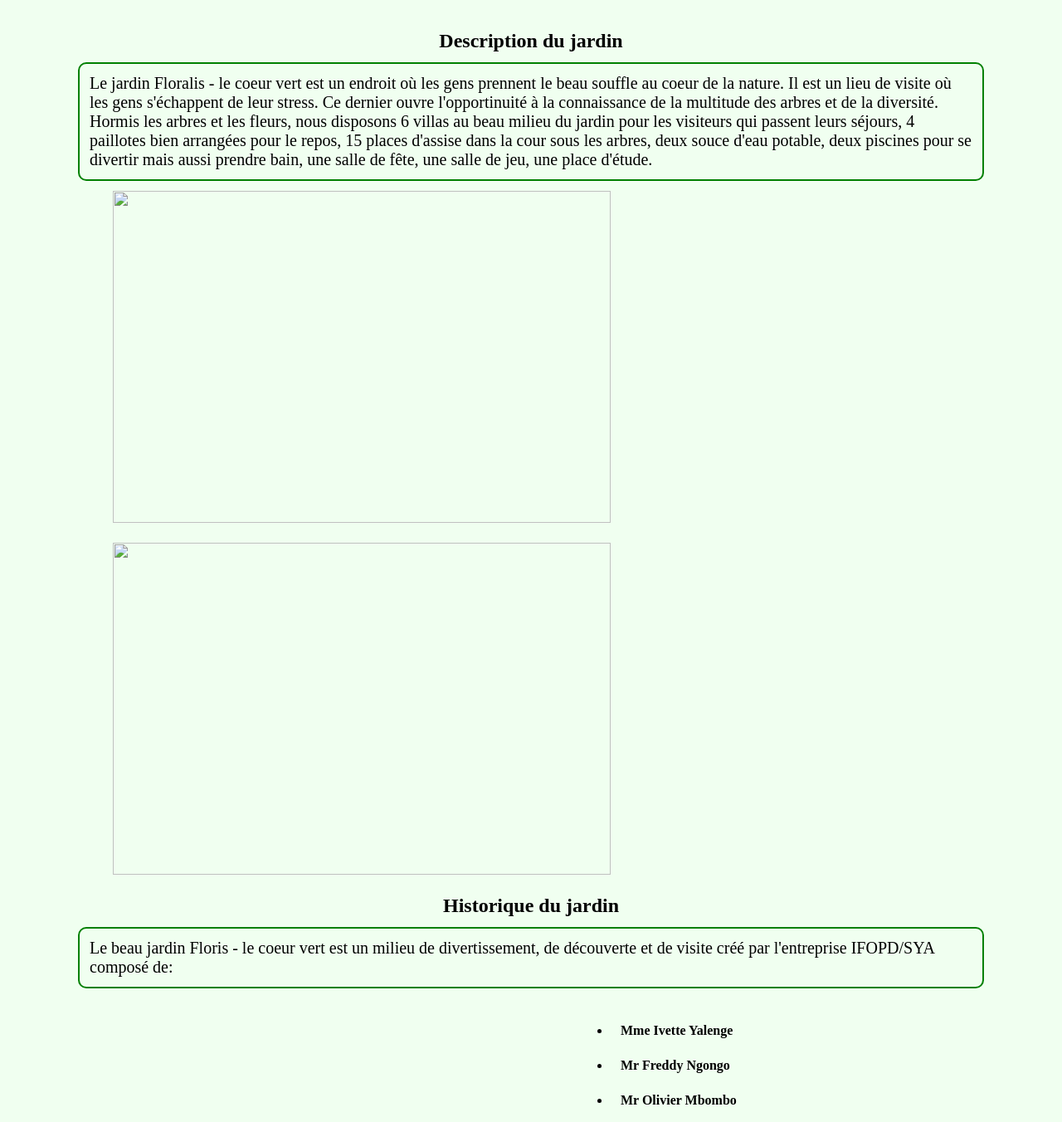
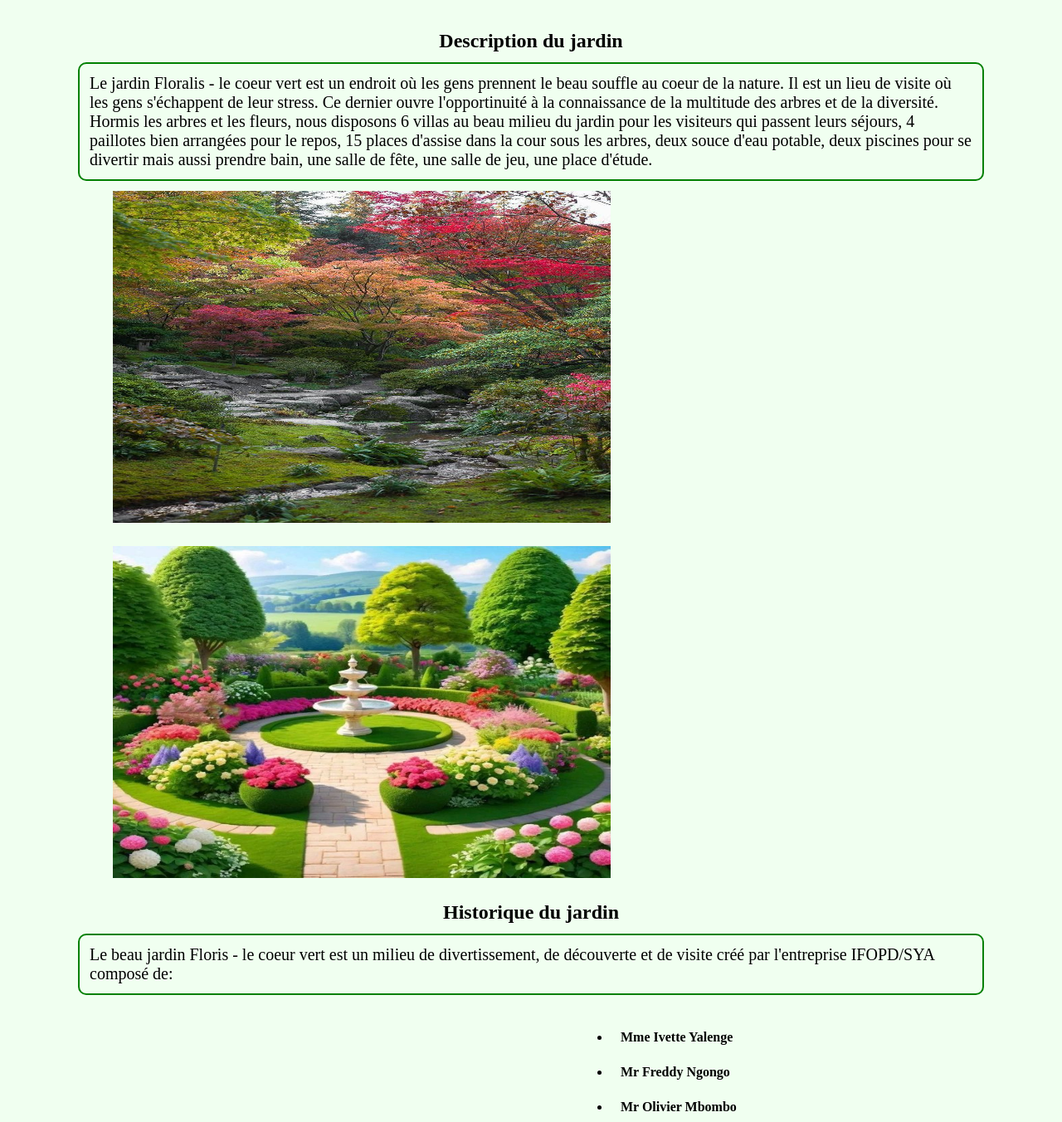
Before and after one commit to Zembo1/Pitie-Zembo-Sya-L3-LMDINFO-Jour, a plain HTML site: page apropos.html in a window 1280 px wide. Shown: the top 1352 px of the page at 83% size. Drawn offline with Linux system fonts and the light colour scheme.

Commit message:
Update apropos.html

```diff
--- a/apropos.html
+++ b/apropos.html
@@ -32,8 +32,8 @@
 <body>
 <h2>Description du jardin</h2>
 <p>Le jardin Floralis - le coeur vert est un endroit où les gens prennent le beau souffle au coeur de la nature. Il est un lieu de visite où les gens s'échappent de leur stress. Ce dernier ouvre l'opportinuité à la connaissance de la multitude des arbres et de la diversité. <br>Hormis les arbres et les fleurs, nous disposons 6 villas au beau milieu du jardin pour les visiteurs qui passent leurs séjours, 4 paillotes bien arrangées pour le repos, 15 places d'assise dans la cour sous les arbres, deux souce d'eau potable, deux piscines pour se divertir mais aussi prendre bain, une salle de fête, une salle de jeu, une place d'étude.</p>
-<img src="photos/phot6.jpg">
-<img src="photos/phot4.jpg">
+<img src="phot6.jpg">
+<img src="phot4.jpg">
 <h2>Historique du jardin</h2>
 <p>Le beau jardin Floris - le coeur vert est un milieu de divertissement, de découverte et de visite créé par l'entreprise IFOPD/SYA composé de:
 <ul>
```
